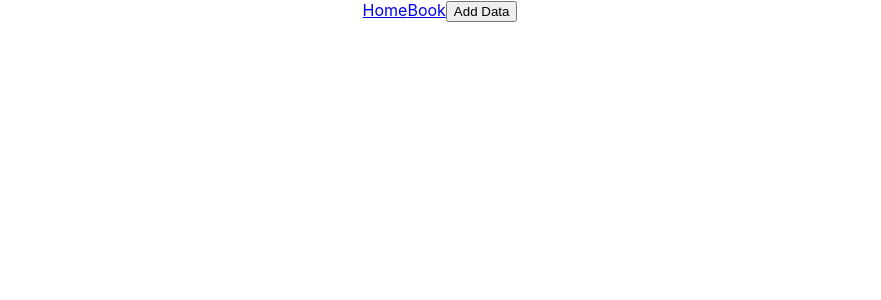
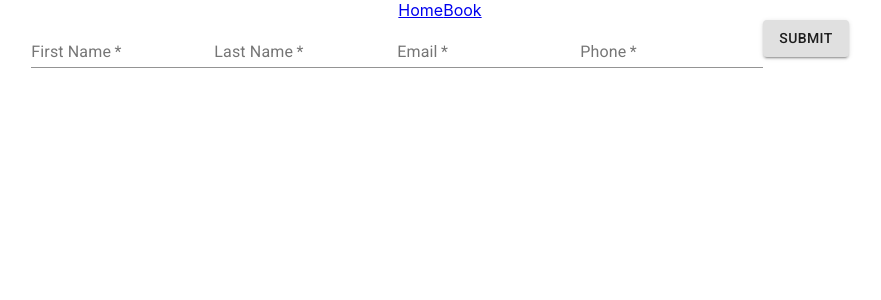
Before and after one commit to julienguyenn/car-detailing-site, a React (Create React App) app in the folder client/: page /book in a window 1280 px wide. Shown: the top 300 px of the page, without its empty margins (200-1081 px from the left). Built offline with nearby package versions, Linux system fonts and the light colour scheme.

Commit message:
created form

```diff
--- a/client/src/booking/BookingForm.js
+++ b/client/src/booking/BookingForm.js
@@ -1,14 +1,49 @@
-import React from 'react';
-import FormControl from '@material-ui/core/FormControl';
+import React, { useState } from 'react';
+import TextField from '@material-ui/core/TextField';
+import Button from '@material-ui/core/Button';
+import Grid from '@material-ui/core/Grid';
 
 
+// This handles the form to book an appointment
+// still need to do validations
+
 export default function BookingForm() {
-  function send() {
+  const [inputs, changeInputs] = useState({
+    first_name: '',
+    last_name: '',
+    email: '',
+    phone: '',
+  })
+
+
+  // changes state of the inputs for submission
+  function changeData(event) {
+    const key = event.target.name;
+    const value = event.target.value;
+    changeInputs(prev => { return {...prev, [key]: value}})
+  }
+
+  // sends data to the backend to book appointment
+  function send(e) {
+    e.preventDefault();
+
     fetch("http://localhost:8080/addData", {
-      method:'POST'
+      method:'POST',
+      headers: {
+        "Content-Type": "application/json"
+      },
+      data: null,
+      body: JSON.stringify(inputs)
     })
   }
+
   return (
-    <button onClick={send}>Add Data</button>
+    <form noValidate autoComplete="off" onSubmit={send}>
+        <TextField required name='first_name' id="standard-basic" label="First Name" onChange={changeData}/>
+        <TextField required name='last_name' id="standard-basic" label="Last Name" onChange={changeData}/>
+        <TextField required name='email' id="standard-basic" label="Email" onChange={changeData}/>
+        <TextField required name='phone' id="standard-basic" label="Phone" onChange={changeData}/>
+      <Button type="submit" variant="contained">Submit</Button>
+    </form>
   )
 }
```
Also changed, not shown: 2 other files (tests, documents, lock files or other folders).
